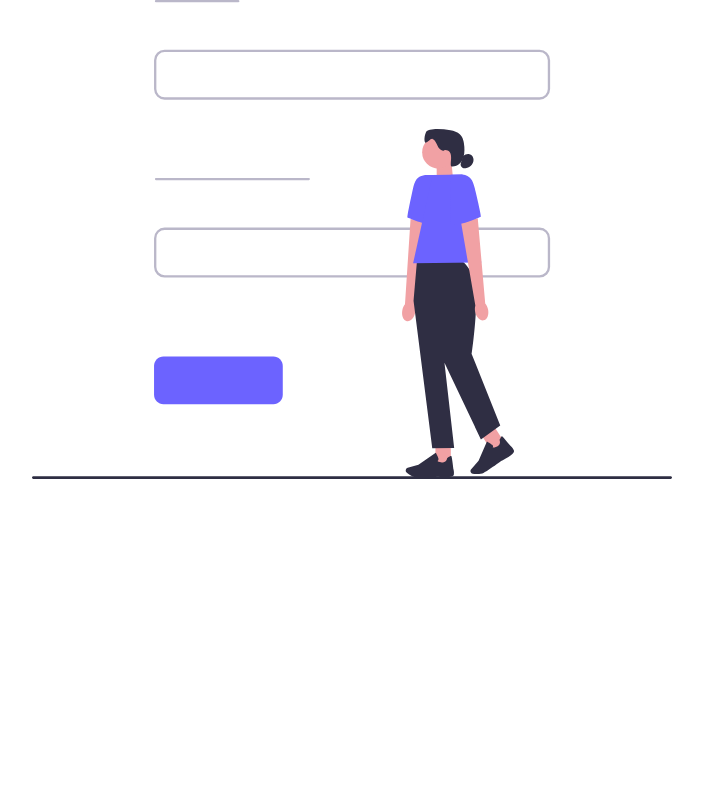
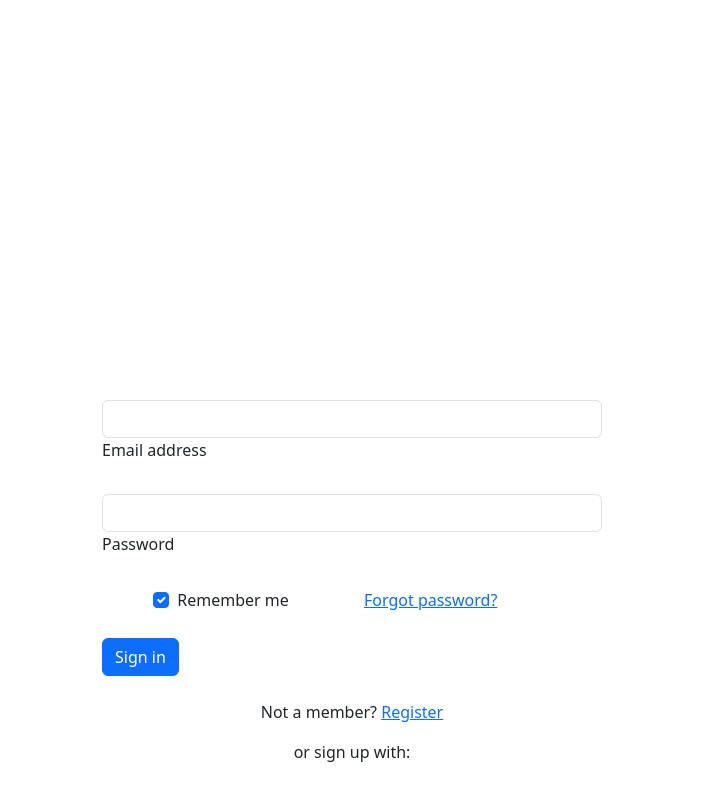
Before and after one commit to MahmoudHassan2505/Angular-Project, an Angular app: page /login in a window 1280 px wide. Shown: the top 800 px of the page, without its empty margins (288-991 px from the left). Built offline with nearby package versions, Linux system fonts and the light colour scheme.

Commit message:
login component

```diff
--- a/src/app/Components/login/login.component.css
+++ b/src/app/Components/login/login.component.css
@@ -1,6 +1,5 @@
-.center {
-    display: block;
-    margin-left: auto;
-    margin-right: auto;
-    width: 50%;
-  }
+.my-form {
+  max-width: 500px;
+  margin: auto;
+  padding-top: 400px;
+}
--- a/src/app/Components/login/login.component.html
+++ b/src/app/Components/login/login.component.html
@@ -1 +1,65 @@
-<img src="assets/14.svg" class="center" routerLink="/v1/home">
+<div class="my-form">
+    <form>
+        <!-- Email input -->
+        <div data-mdb-input-init class="form-outline mb-4">
+            <input type="email" id="form2Example1" class="form-control" />
+            <label class="form-label" for="form2Example1">Email address</label>
+        </div>
+
+        <!-- Password input -->
+        <div data-mdb-input-init class="form-outline mb-4">
+            <input type="password" id="form2Example2" class="form-control" />
+            <label class="form-label" for="form2Example2">Password</label>
+        </div>
+
+        <!-- 2 column grid layout for inline styling -->
+        <div class="row mb-4">
+            <div class="col d-flex justify-content-center">
+                <!-- Checkbox -->
+                <div class="form-check">
+                    <input class="form-check-input" type="checkbox" value
+                        id="form2Example31" checked />
+                    <label class="form-check-label" for="form2Example31">
+                        Remember
+                        me </label>
+                </div>
+            </div>
+
+            <div class="col">
+                <!-- Simple link -->
+                <a href="#!">Forgot password?</a>
+            </div>
+        </div>
+
+        <!-- Submit button -->
+        <button type="button" data-mdb-button-init data-mdb-ripple-init
+            class="btn btn-primary btn-block mb-4" routerLink="/v1/home"
+            (click)="login()">Sign
+            in</button>
+
+        <!-- Register buttons -->
+        <div class="text-center">
+            <p>Not a member? <a href="#!">Register</a></p>
+            <p>or sign up with:</p>
+            <button type="button" data-mdb-button-init data-mdb-ripple-init
+                class="btn btn-link btn-floating mx-1">
+                <i class="fab fa-facebook-f"></i>
+            </button>
+
+            <button type="button" data-mdb-button-init data-mdb-ripple-init
+                class="btn btn-link btn-floating mx-1">
+                <i class="fab fa-google"></i>
+            </button>
+
+            <button type="button" data-mdb-button-init data-mdb-ripple-init
+                class="btn btn-link btn-floating mx-1">
+                <i class="fab fa-twitter"></i>
+            </button>
+
+            <button type="button" data-mdb-button-init data-mdb-ripple-init
+                class="btn btn-link btn-floating mx-1">
+                <i class="fab fa-github"></i>
+            </button>
+        </div>
+    </form>
+</div>
--- a/src/app/Components/login/login.component.ts
+++ b/src/app/Components/login/login.component.ts
@@ -1,10 +1,30 @@
-import { Component } from '@angular/core';
+import { Component, OnInit } from '@angular/core';
+import { UserAuthService } from '../../Services/user-auth.service';
 
 @Component({
   selector: 'app-login',
   templateUrl: './login.component.html',
   styleUrl: './login.component.css'
 })
-export class LoginComponent {
+export class LoginComponent implements OnInit {
+  isUserLogged =false;
+
+  constructor(private userAuth:UserAuthService){}
+
+
+  ngOnInit(): void {
+    this.isUserLogged = this.userAuth.isUserLogged
+    this.userAuth.statusSubject().subscribe(
+      x => this.isUserLogged=x
+    );
+  }
+
+
+
+  login(){
+    this.userAuth.login('me','me');
+    this.isUserLogged=this.isUserLogged
+  }
+
 
 }
--- a/src/app/Components/stars/stars.component.ts
+++ b/src/app/Components/stars/stars.component.ts
@@ -13,6 +13,7 @@
 })
 export class StarsComponent implements OnInit,OnDestroy{
   addSubs!:Subscription;
+  sub!:Subscription;
   toogleImage() {
     this.isImageShown = !this.isImageShown
   }
@@ -36,9 +37,15 @@
       }
     };
     this.addSubs=this.adsService.getScheduledAds().subscribe(observer);
+    this.sub = this.adsService.getSerialAds().subscribe(
+      ad=>{
+        console.log(ad);
+      }
+    );
   }
   ngOnDestroy(): void {
     this.addSubs.unsubscribe()
+    this.sub.unsubscribe();
   }
 
   }
--- a/src/app/Services/promotion-ads.service.ts
+++ b/src/app/Services/promotion-ads.service.ts
@@ -1,5 +1,5 @@
 import { Injectable } from '@angular/core';
-import { Observable } from 'rxjs';
+import { Observable, from, of } from 'rxjs';
 
 @Injectable({
   providedIn: 'root'
@@ -42,4 +42,10 @@
       }
     },);
   }
+
+  getSerialAds():Observable<string>{
+    return from(this.adsList);  //the form operator:take a data structre elemen and return an observable by looping through each element
+   //return of("ad1","ad2","ad3") //the of operator:take a list of item
+  }
+
 }
--- /dev/null
+++ b/src/app/Services/user-auth.service.ts
@@ -0,0 +1,35 @@
+import { Injectable } from '@angular/core';
+import { BehaviorSubject, distinctUntilChanged } from 'rxjs';
+
+@Injectable({
+  providedIn: 'root'
+})
+export class UserAuthService {
+  private isLoggedSubject:BehaviorSubject<boolean>;
+
+  constructor() {
+    this.isLoggedSubject=new BehaviorSubject<boolean>(false);
+  }
+
+  login(username:string,password:string){
+    //call Login Api and Get AccessToken
+    let token = '123456789'
+    localStorage.setItem('token',token)
+    this.isLoggedSubject.next(true);
+  }
+
+  logout(){
+    localStorage.removeItem('token')
+    this.isLoggedSubject.next(false);
+  }
+
+  get isUserLogged(){
+   return localStorage.getItem('tokne')? true:false
+  }
+
+  statusSubject(){
+
+    return this.isLoggedSubject.asObservable().pipe(distinctUntilChanged()); // to prevent user from acces the observable
+  }
+
+}
```
Also changed, not shown: 1 other file (tests, documents, lock files or other folders).
